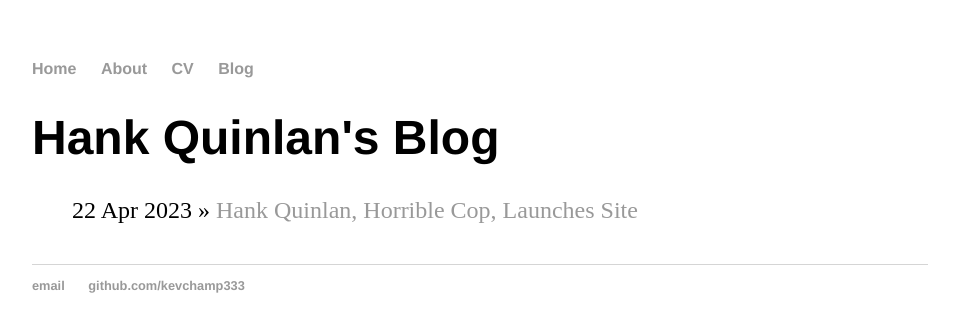
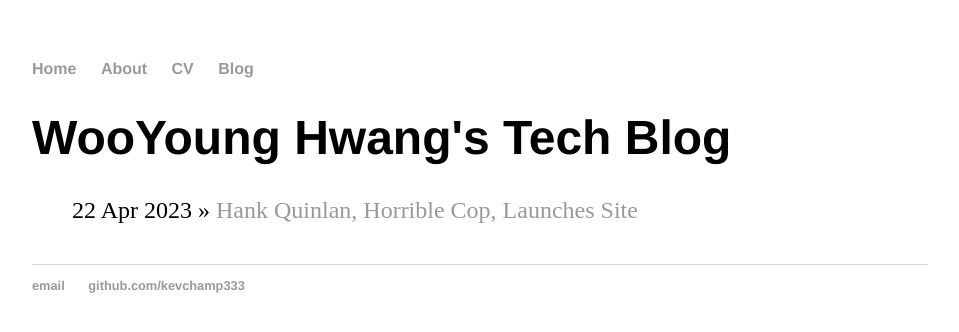
Before and after one commit to kevchamp333/kevchamp333.github.io, a Jekyll site: the page built from blog/index.html, in a window 1280 px wide. Shown: the top 332 px of the page, without its empty margins (160-1119 px from the left). Built offline with Jekyll 4.4.1, drawn with Linux system fonts in a browser that asks for light colours; Markdown is read by kramdown in place of the engine named in the settings.

Commit message:
Update index.html

```diff
--- a/blog/index.html
+++ b/blog/index.html
@@ -1,6 +1,6 @@
 ---
 layout: default
-title: Hank Quinlan's Blog
+title: WooYoung Hwang's Tech Blog
 ---
 	<h1>{{ page.title }}</h1>
 	<ul class="posts">
```
